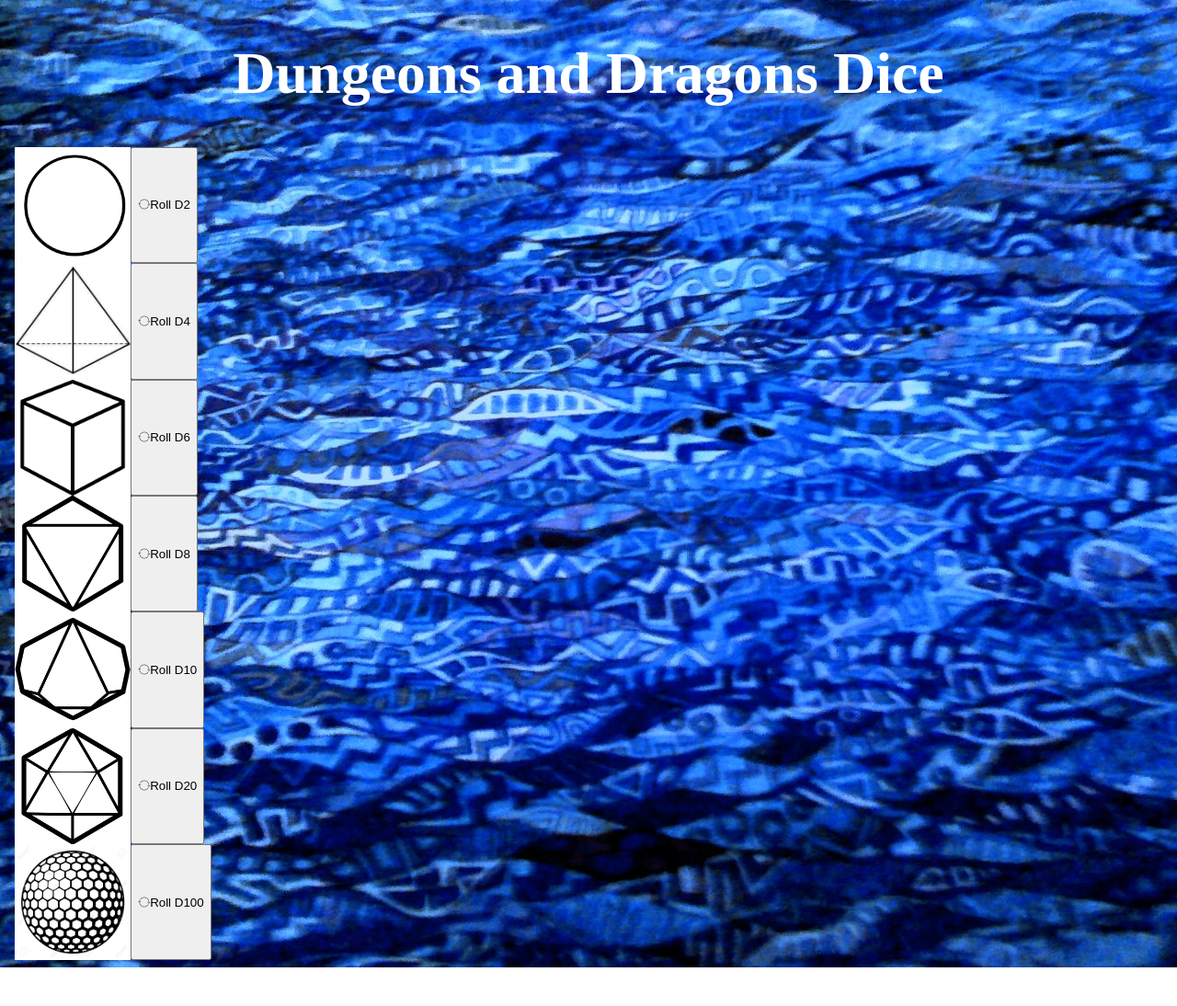
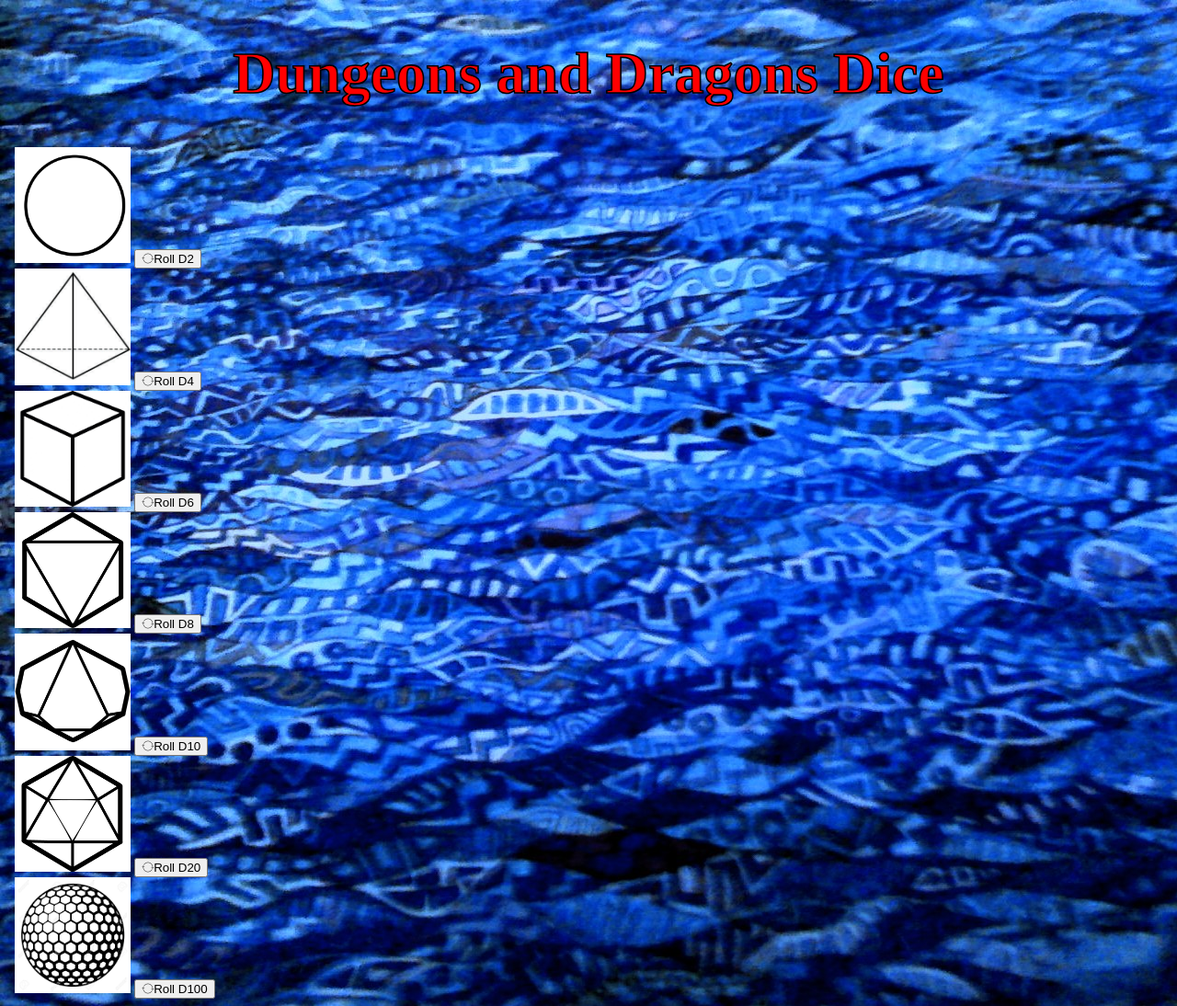
Before and after one commit to Safenorsound/DnD-Dice-App, a plain HTML site: page index.html in a window 1280 px wide. Shown: the whole page at 92% size. Before the commit the page ends 1052 px from the top, so only its background shows below. Drawn offline with nearby package versions, Linux system fonts and the light colour scheme.

Commit message:
text-stroke

```diff
--- a/index.html
+++ b/index.html
@@ -15,8 +15,7 @@
   <body>
     <h1>Dungeons and Dragons Dice</h1>
 
-    <!-- <section class = 'dice-container'> -->
-
+    <section class="dice-container">
       <div class="d">
         <img src="images/D2.png" alt="D2" />
         <button class="btn-roll"><i class="ion-ios-loop"></i>Roll D2</button>
@@ -51,8 +50,7 @@
         <img src="images/D100.jpg" alt="D100" />
         <button class="btn-roll"><i class="ion-ios-loop"></i>Roll D100</button>
       </div>
-
-    <!-- </section> -->
+    </section>
 
     <div class="dice-results"></div>
   </body>
--- a/style.css
+++ b/style.css
@@ -1,24 +1,24 @@
 h1 {
   font-size: 4rem;
   text-align: center;
-  color: white;
+  color: red;
+  -webkit-text-stroke: 0.1rem black;
 }
 
 img {
-  /* height: ; */
   width: 10%;
   margin-left: 0.5rem;
 }
 
-section.dice-container {
-  display: grid;
-  justify-content: space-evenly;
-}
+/* section.dice-container {
+  display: flex;
+} */
 
 body {
   background-image: url('images/Background.jpg');
 }
 
-div.d {
+/* div.d {
   display: flex;
-}
+  flex-wrap: wrap;
+} */
```
Lines whose indentation alone changed are shown as unchanged.
